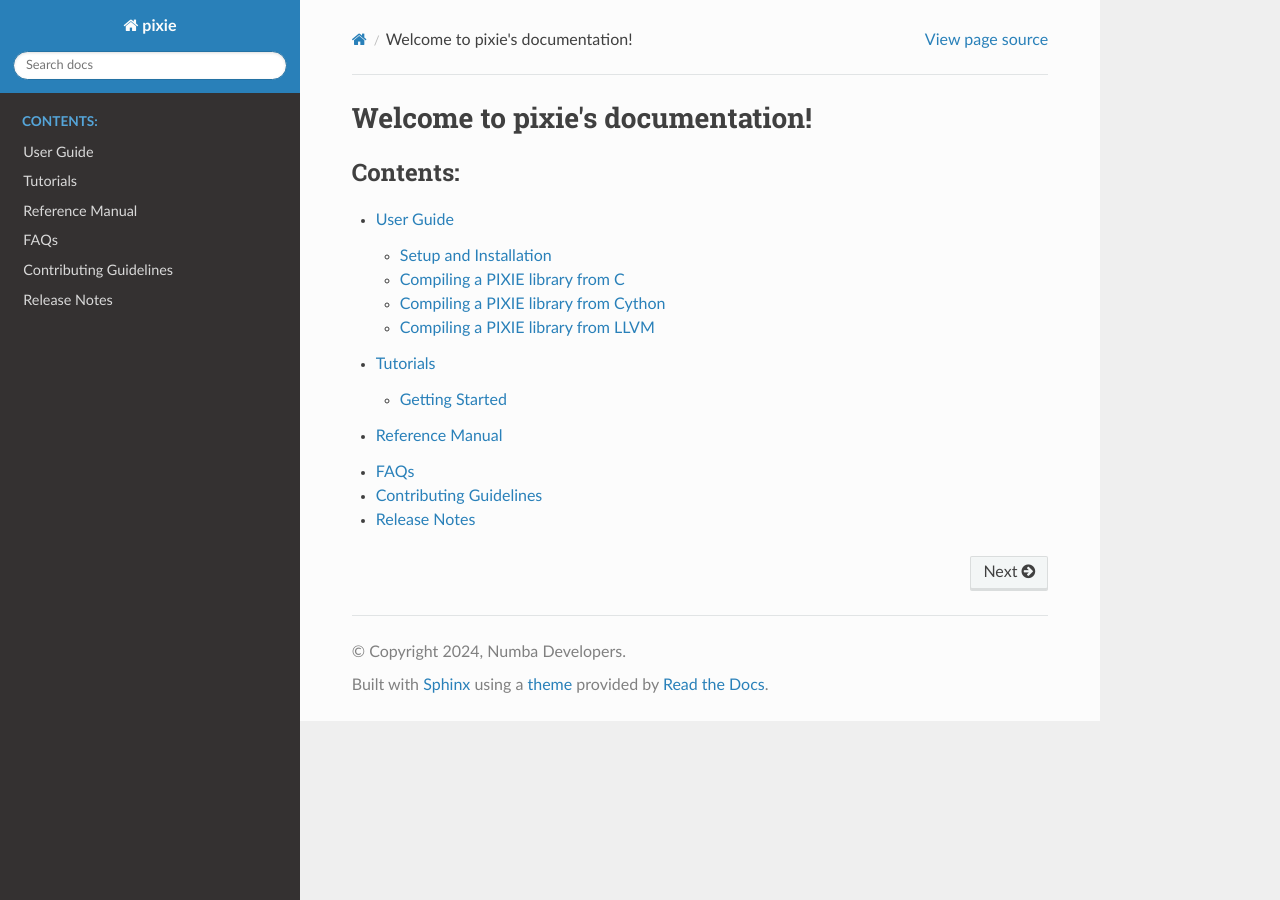
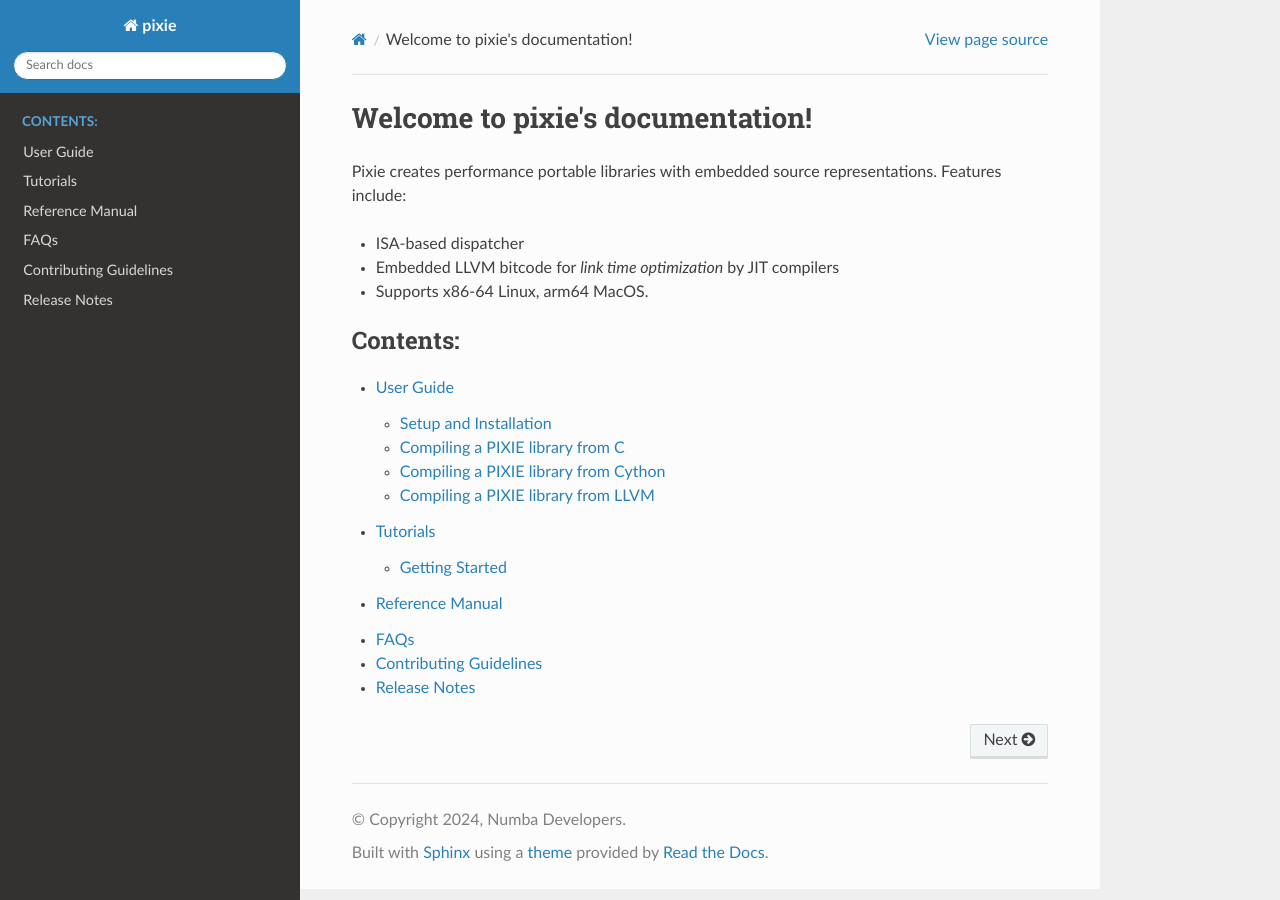
Before and after one commit to numba/pixie, a Sphinx documentation site: the page built from docs/source/index.rst, in a window 1280 px wide. Built offline with Sphinx 7.4.7 and the Read the Docs theme 2.0.0, drawn with Linux system fonts in a browser that asks for light colours; the version number could not be read and is left out.

Commit message:
Add simple description

```diff
--- a/docs/source/index.rst
+++ b/docs/source/index.rst
@@ -6,6 +6,16 @@
 =================================
 Welcome to pixie's documentation!
 =================================
+
+Pixie creates performance portable libraries with embedded source
+representations. Features include:
+
+- ISA-based dispatcher
+- Embedded LLVM bitcode for *link time optimization* by JIT compilers
+- Supports x86-64 Linux, arm64 MacOS.
+
+
+.. TBD better description
 
 .. toctree::
    :maxdepth: 2
```
